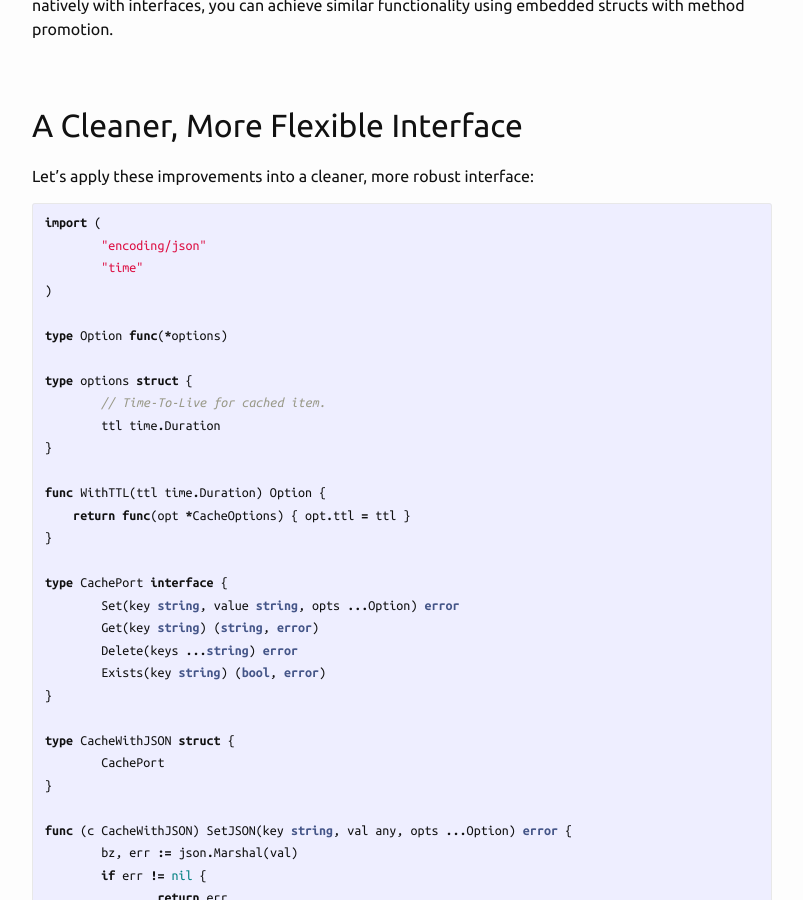
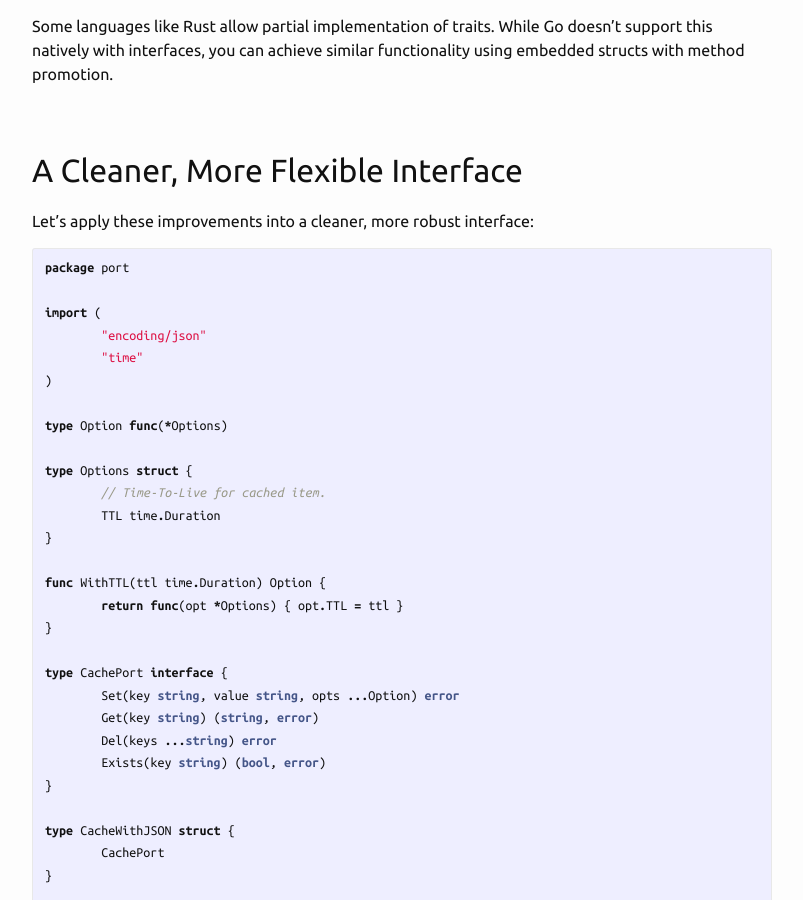
Before and after one commit to b00f/b00f.github.io, a Jekyll site: the page built from docs/_posts/2025-04-23-define_interfaces_properly.md, in a window 1280 px wide and 900 px high, scrolled down 1332 px. Shown: the whole window, without its empty margins (238-1041 px from the left). Built offline with Jekyll 4.4.1, drawn with Linux system fonts in a browser that asks for light colours.

Commit message:
Update 2025-04-23-define_interfaces_properly.md

````diff
--- a/docs/_posts/2025-04-23-define_interfaces_properly.md
+++ b/docs/_posts/2025-04-23-define_interfaces_properly.md
@@ -8,6 +8,8 @@ categories: others
 I was recently reviewing some code and came across this interface designed for interacting with Redis:
 
 ```go
+package port
+
 import (
 	"time"
 )
@@ -60,26 +62,28 @@ you can achieve similar functionality using embedded structs with method promoti
 Let's apply these improvements into a cleaner, more robust interface:
 
 ```go
+package port
+
 import (
 	"encoding/json"
 	"time"
 )
 
-type Option func(*options)
+type Option func(*Options)
 
-type options struct {
+type Options struct {
 	// Time-To-Live for cached item.
-	ttl time.Duration
+	TTL time.Duration
 }
 
 func WithTTL(ttl time.Duration) Option {
-    return func(opt *CacheOptions) { opt.ttl = ttl }
+	return func(opt *Options) { opt.TTL = ttl }
 }
 
 type CachePort interface {
 	Set(key string, value string, opts ...Option) error
 	Get(key string) (string, error)
-	Delete(keys ...string) error
+	Del(keys ...string) error
 	Exists(key string) (bool, error)
 }
 
````
